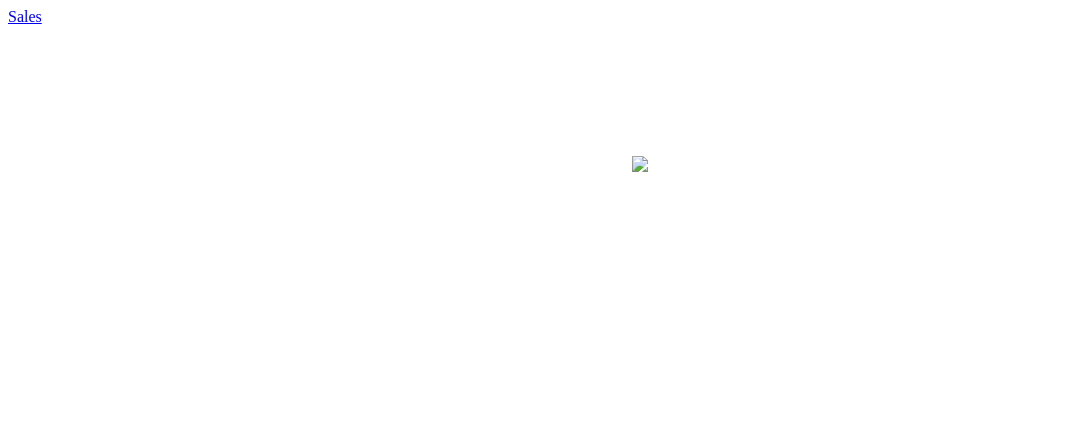
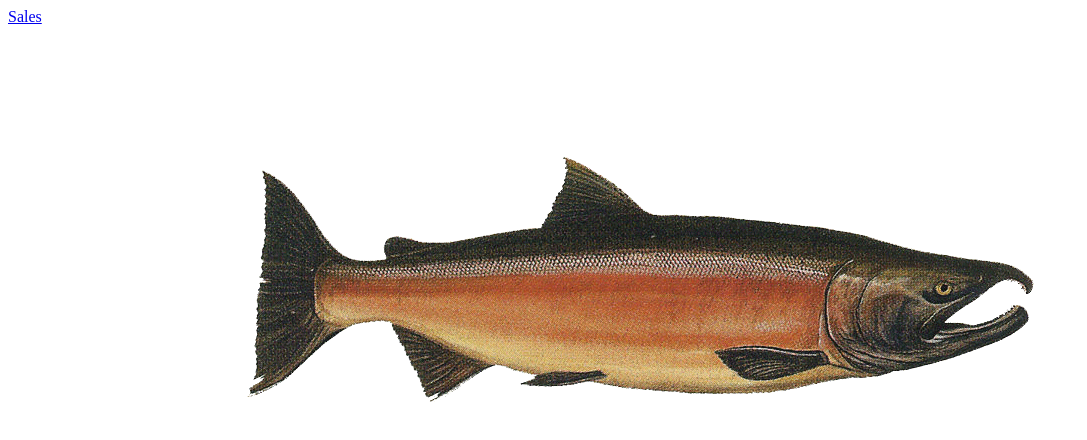
Before and after one commit to TalaJallad/cookie-stand, a plain HTML site: page index.html in a window 1280 px wide. Shown: the whole page, without its empty margins (0-1087 px from the left). Drawn offline with Linux system fonts and the light colour scheme; the site is published under a folder, as on GitHub Pages, so addresses that start at the root find nothing.

Commit message:
edit img tag

```diff
--- a/index.html
+++ b/index.html
@@ -11,7 +11,7 @@
         <a href="sales.html"> Sales </a>
     </nav>
     <header>
-        <img src="/img/salmon.png">
+        <img src="img/salmon.png" alt="Salmon">
     </header>
 
 
```
